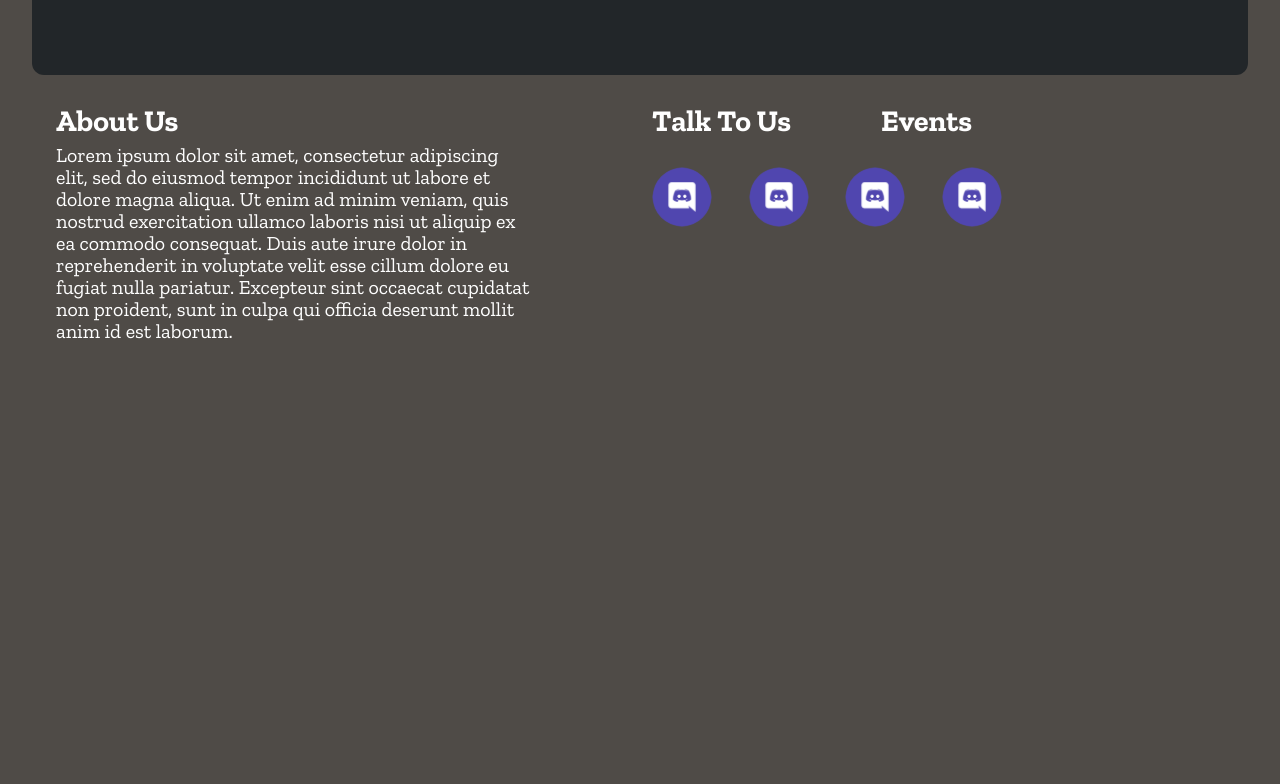
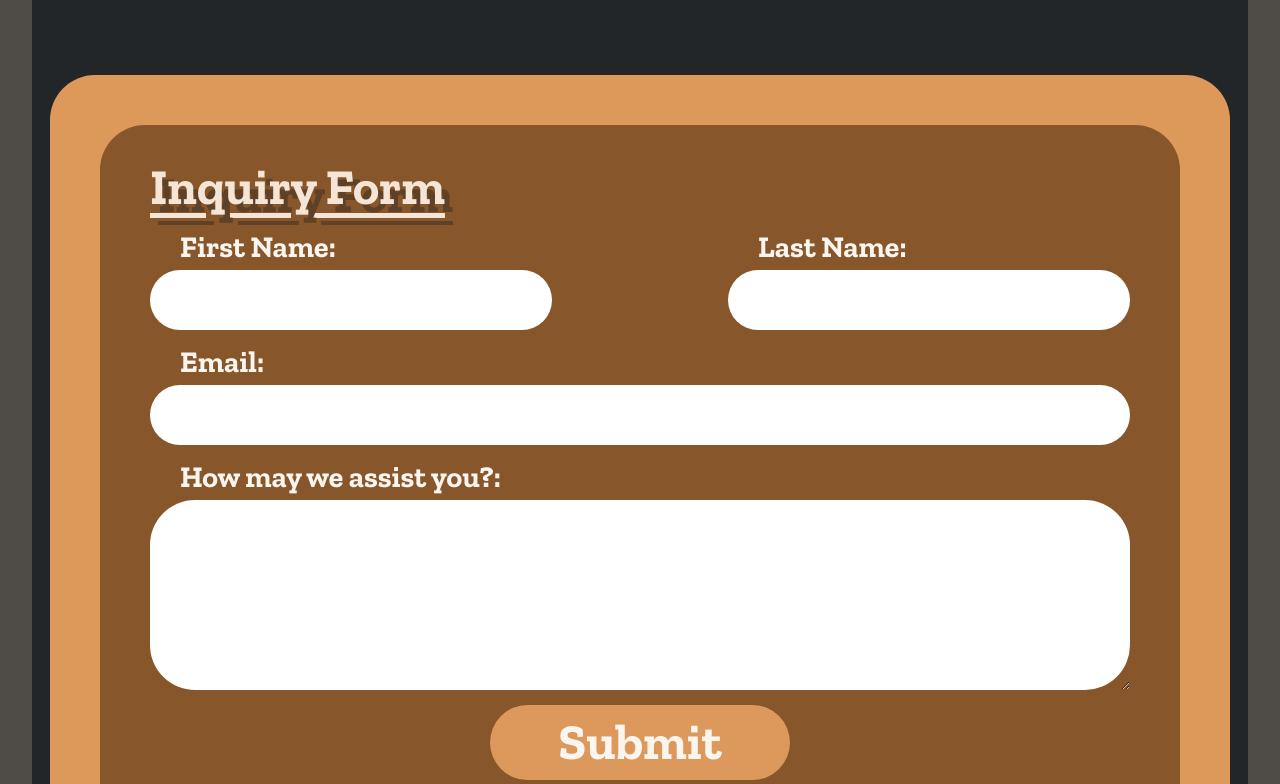
Before and after one commit to UoaWDCC/aspa-portal-v3, a Next.js app in the folder frontend/: page /contact in a window 1280 px wide. Shown: the part 2240-3024 px from the top of the page. Before the commit the page ends 2638 px from the top, so only its background shows below. Built offline with nearby package versions, Linux system fonts and the light colour scheme.

Commit message:
contact us form integrated on contact page

```diff
--- a/frontend/src/app/contact/page.tsx
+++ b/frontend/src/app/contact/page.tsx
@@ -1,11 +1,16 @@
 
-import TeamList from '../../ui/contact/TeamList'
+import TeamList from '@/ui/contact/TeamList'
+import ContactForm from '@/ui/contact/ContactForm';
+
 export default function Contact() {
   return (
     <div>
       <section id="meet-the-team">
         <TeamList/>
       </section>
+      <section id="contact-form" style={{paddingBottom: '8em'}}>
+        <ContactForm/>
+      </section>
     </div>
   );
 }
--- a/frontend/src/app/home/page.tsx
+++ b/frontend/src/app/home/page.tsx
@@ -2,7 +2,7 @@ import PastEvents from "@/ui/PastEvents";
 
 export default function Home() {
   return (
-    <div style={{outline:'solid 20px yellow' }}>
+    <div>
       <section id="past-events">
         <PastEvents/>
       </section>
--- /dev/null
+++ b/frontend/src/ui/contact/ContactForm.tsx
@@ -0,0 +1,70 @@
+import React from 'react';
+import {useState} from 'react';
+import styles from './contacts.module.css';
+
+function ContactForm(){
+    const [formData, setFormData] = useState({firstName: "", lastName: "", email: "", query: ""})
+
+    const handleChange = (event: React.ChangeEvent<any>) => {
+        const {name, value} = event.target;
+        setFormData((prevFormData) => ({...prevFormData, [name]: value}))
+    }
+
+    const handleSubmit = (event: React.ChangeEvent<any>) => {
+        alert(`Thank you for submitting your query, we will get back to you as soon as possible.}`)
+    }
+
+  return (
+    <div className={styles.queryFormBorder}>
+        <div className={styles.queryFormBg}>
+            <h1>Inquiry Form</h1>
+            <form onSubmit={handleSubmit}>
+                <div className={styles.queryFormRow}>
+                    <div className={styles.names}>
+                        <label>First Name:</label>
+                            <input
+                            className = {styles.input1}
+                            type="text"
+                            id="firstName"
+                            name="firstName"
+                            value={formData.firstName}
+                            onChange={handleChange}
+                            />
+                    </div>
+                    <div className={styles.names}>
+                        <label>Last Name:</label>
+                            <input
+                            className = {styles.input1}
+                            type="text"
+                            id="lastName"
+                            name="lastName"
+                            value={formData.lastName}
+                            onChange={handleChange}
+                            />
+                    </div>
+                </div>
+                <label>Email:</label>
+                    <input
+                    className = {styles.input2}
+                    type="text"
+                    id="email"
+                    name="email"
+                    value={formData.email}
+                    onChange={handleChange}
+                    />
+                <label htmlFor="query">How may we assist you?:</label>
+                    <textarea
+                    className = {styles.input3}
+                    id="query"
+                    name="query"
+                    value={formData.query}
+                    onChange={handleChange}
+                    />
+                <button onClick={handleSubmit}>Submit</button>
+            </form>
+        </div>
+    </div>
+  )
+}
+
+export default ContactForm
--- a/frontend/src/ui/contact/TeamList.module.css
+++ b/frontend/src/ui/contact/TeamList.module.css
@@ -10,7 +10,8 @@
     align-items: center;
     padding-bottom: 30px;
     margin: 8em auto;
-    width: 80%;
+    max-width: 80%;
+    width: 1500px;
   }
 
 
--- /dev/null
+++ b/frontend/src/ui/contact/contacts.module.css
@@ -0,0 +1,111 @@
+.queryFormBorder{
+    border-radius:45px;
+    background-color: hsl(29, 66%, 61%);
+    max-width: 1180px;
+    min-width: 450px;
+    width: 100%;
+    min-height: 775px;
+    height: 100%;
+    padding: 50px;
+    margin: 0 auto;
+}
+
+.queryFormBg{
+    border-radius:45px;
+    color: #FBF5F0;
+    background-color: #87562A;
+    max-width: 1080px;
+    min-width: 350px;
+    width: 100%;
+    min-height: 675px;
+    height: 100%;
+    padding: 50px;
+    padding-top: 25px;
+}
+
+.queryFormBg h1{
+    font-weight: bold;
+    text-decoration: underline 5px;
+    text-align: left;
+    font-size: 50px;
+    color: #F4E5D7;
+    text-shadow: 8px 8px #5E4127;
+    text-underline-offset: 9px;
+}
+
+.queryFormBg form{
+    display: flex;
+    flex-direction:column;
+}
+
+.names{
+    display: flex;
+    flex-direction:column;
+}
+
+
+.queryFormRow{
+    display: flex;
+    flex-wrap:wrap;
+    align-items: center;
+    justify-content: space-between;
+}
+
+.queryFormBg label{
+    color: #FBF5F0;
+    font-size: 30px;
+    font-weight: bold;
+    text-align: left;
+    padding-left: 30px;
+}
+
+.queryFormBg input{
+    color: #222629;
+    border-radius:45px;
+    font-size: 30px;
+    padding-left:30px;
+    padding-right: 30px;
+    margin-bottom:10px;
+}
+
+.input1{
+    height: 60px;
+    min-width: 250px;
+    width: 100%;
+    max-width: 440px;
+}
+
+.input2{
+    height: 60px;
+    min-width: 250px;
+    max-width: 980px;
+}
+
+.queryFormBg textarea{
+    color: #222629;
+    border-radius: 45px;
+    font-size: 20px;
+    padding-left: 30px;
+    padding-right: 30px;
+    padding-top: 20px;
+    padding-bottom: 20px;
+    margin-bottom:10px;
+    min-height: 190px;
+    min-width: 250px;
+    max-width: 980px;
+}
+
+.queryFormBg button{
+    min-width: 300px;
+    max-width:400px;
+    height:60px;
+    border-radius:45px;
+    background-color:#dd995b;
+    color:#FBF5F0;
+    font-size: 50px;
+    padding-bottom:75px;
+    font-weight: bold;
+    align-self: center;
+    margin-top:5px;
+    overflow-y: hidden;
+}
```
